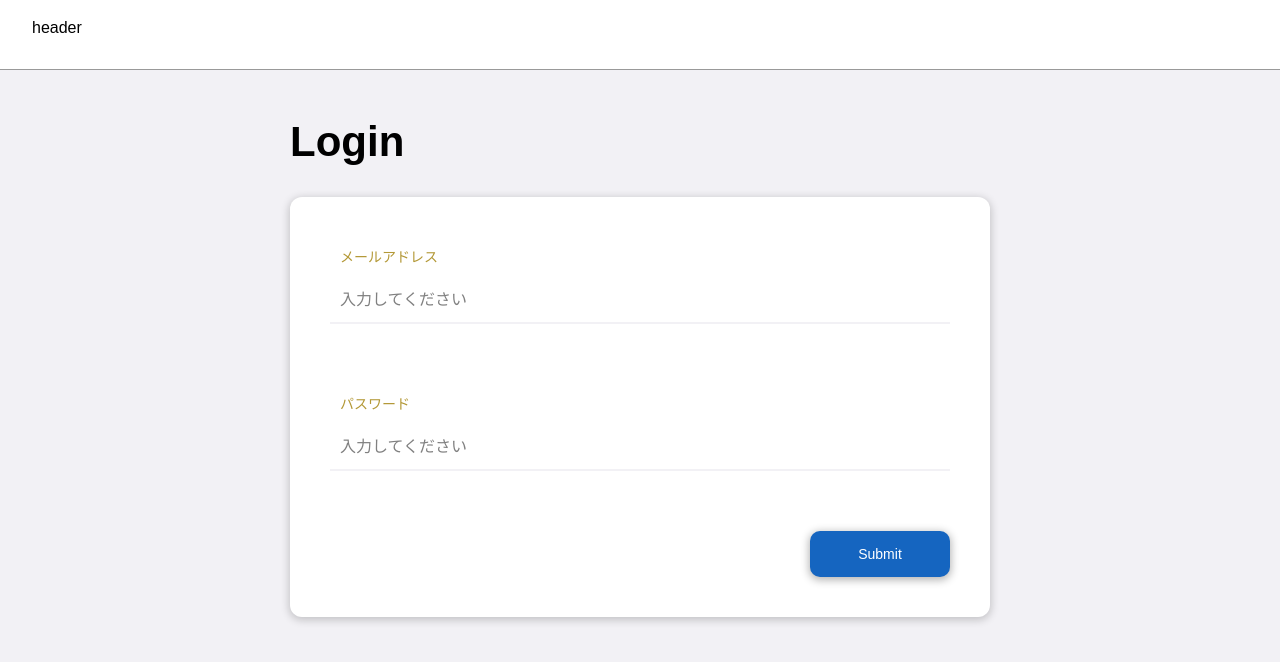
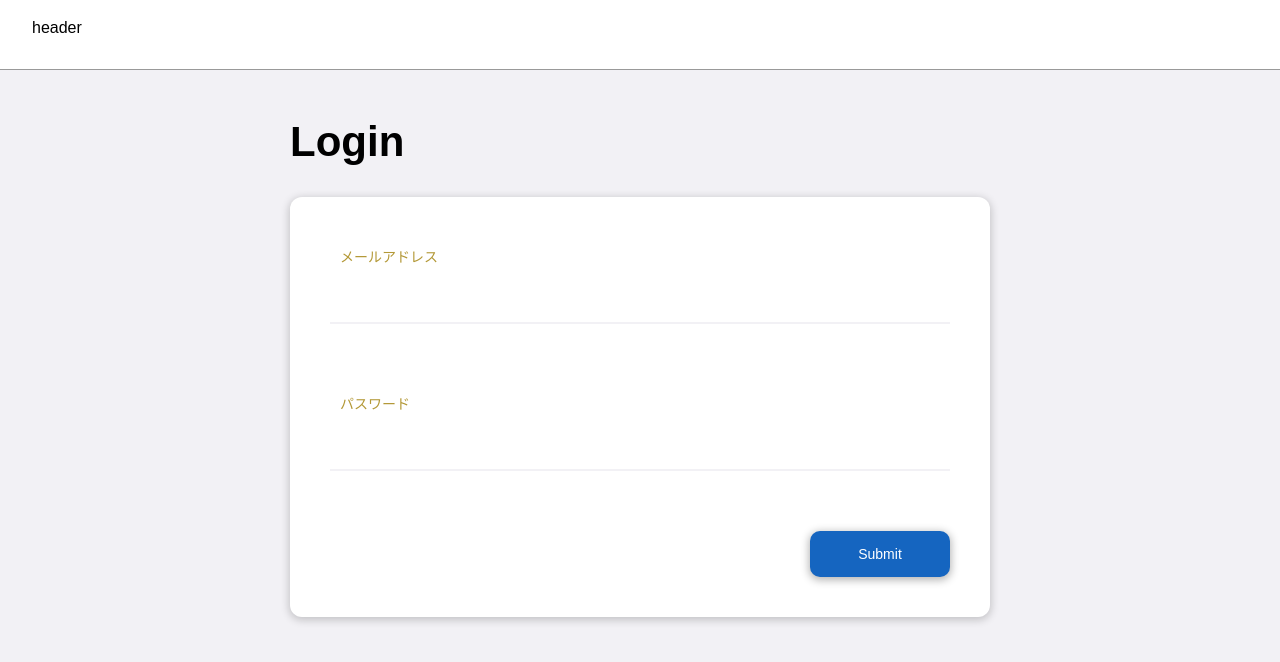
Before and after one commit to haisamarie/file-upload-page, a Next.js app: page /login in a window 1280 px wide. Shown: the top 662 px of the page. Built offline with nearby package versions, Linux system fonts and the light colour scheme.

Commit message:
react-hook-form

```diff
--- a/package.json
+++ b/package.json
@@ -22,6 +22,7 @@
     "next": "14.0.4",
     "react": "^18",
     "react-dom": "^18",
+    "react-hook-form": "^7.50.1",
     "react-modal": "^3.16.1",
     "sass": "^1.70.0"
   },
--- a/src/components/uis/Button/index.tsx
+++ b/src/components/uis/Button/index.tsx
@@ -6,11 +6,12 @@ type ButtonProps = {
   children: ReactNode
   isDisabled?: boolean
   onClick?: () => void
+  type: 'submit' | 'reset' | 'button'
 }
 
-export const Button = ({ children, onClick }: ButtonProps) => {
+export const Button = ({ children, onClick, type }: ButtonProps) => {
   return (
-    <button onClick={onClick} className={styles['button']}>
+    <button type={type} onClick={onClick} className={styles['button']}>
       {children}
     </button>
   )
--- a/src/components/uis/Inputs/BasicInput/index.tsx
+++ b/src/components/uis/Inputs/BasicInput/index.tsx
@@ -1,19 +1,33 @@
+import React, { Ref } from 'react'
+
 import styles from './styles.module.scss'
 
 type InputProps = {
-  type: string
-  name: string
-  placeholder: string
+  value: string
+  onChange: (value: string) => void
+  onBlur?: () => void
+  inputRef?: Ref<HTMLInputElement>
+  disabled?: boolean
+  type: 'email' | 'text' | 'password'
 }
 
-export const BasicInput = ({ type, name, placeholder, ...props }: InputProps) => {
+export const BasicInput = ({
+  value = '',
+  onChange,
+  onBlur,
+  inputRef,
+  disabled,
+  type,
+}: InputProps): JSX.Element => {
   return (
     <input
+      className={styles['input']}
+      ref={inputRef}
+      onChange={(e) => onChange(e.target.value)}
+      onBlur={onBlur}
+      value={value}
       type={type}
-      name={name}
-      className={styles['input']}
-      placeholder={placeholder}
-      {...props}
-    />
+      disabled={disabled}
+    ></input>
   )
 }
--- /dev/null
+++ b/src/components/uis/Inputs/InputControl/index.tsx
@@ -0,0 +1,30 @@
+import { Control, FieldPath, useController, FieldValues } from 'react-hook-form'
+
+import { BasicInput } from '../BasicInput'
+
+type InputControlProps<FORM_TYPE extends FieldValues> = {
+  name: FieldPath<FORM_TYPE>
+  control: Control<FORM_TYPE>
+  type: 'email' | 'text' | 'password'
+}
+
+export const InputControl = <FORM_TYPE extends FieldValues>({
+  name,
+  control,
+  type,
+}: InputControlProps<FORM_TYPE>): React.ReactElement => {
+  const { field } = useController({
+    name,
+    control,
+  })
+
+  return (
+    <BasicInput
+      inputRef={field.ref}
+      onChange={field.onChange}
+      onBlur={field.onBlur}
+      value={field.value as string}
+      type={type}
+    />
+  )
+}
--- a/src/components/uis/Inputs/InputTextWithLabel/index.tsx
+++ b/src/components/uis/Inputs/InputTextWithLabel/index.tsx
@@ -1,19 +1,31 @@
-import { BasicInput } from '@/components/uis/Inputs/BasicInput'
+import { Control, FieldValues, FieldPath } from 'react-hook-form'
+
+import { InputControl } from '@/components/uis/Inputs/InputControl'
 
 import styles from './styles.module.scss'
 
-type InputProps = {
-  type: string
-  name: string
-  placeholder: string
-  label: string
+type FormFieldProps<FORM_TYPE extends FieldValues> = {
+  label?: string
+  name: FieldPath<FORM_TYPE>
+  control: Control<FORM_TYPE>
+  error?: string
+  type: 'email' | 'text' | 'password'
 }
 
-export const InputTextWithLabel = ({ type, name, placeholder, label }: InputProps) => {
+export const InputTextWithLabel = <FORM_TYPE extends FieldValues>({
+  label,
+  name,
+  control,
+  error,
+  type,
+}: FormFieldProps<FORM_TYPE>): React.ReactElement => {
   return (
-    <label className={styles['label-wrap']}>
-      <span className={styles['label-text']}>{label}</span>
-      <BasicInput type={type} name={name} placeholder={placeholder} />
-    </label>
+    <div>
+      <label className={styles['label-wrap']}>
+        <span className={styles['label-text']}>{label}</span>
+        <InputControl name={name} control={control} type={type} />
+        {error && <span>{error}</span>}
+      </label>
+    </div>
   )
 }
--- a/src/components/uis/Inputs/InputTextWithLabel/styles.module.scss
+++ b/src/components/uis/Inputs/InputTextWithLabel/styles.module.scss
@@ -17,3 +17,17 @@
   padding: 10px;
   width: 100%;
 }
+
+.input {
+  border-bottom: 2px solid $gray-very-light;
+  padding: 10px;
+  width: 100%;
+
+  &::placeholder {
+    color: $gray;
+  }
+
+  &:focus {
+    border-bottom: 2px solid $blue-light;
+  }
+}
--- a/src/features/login/components/uis/LoginForm/index.tsx
+++ b/src/features/login/components/uis/LoginForm/index.tsx
@@ -1,26 +1,44 @@
+import { useForm } from 'react-hook-form'
+
 import { Button } from '@/components/uis/Button'
 import { InputTextWithLabel } from '@/components/uis/Inputs/InputTextWithLabel'
 
 import styles from './styles.module.scss'
 
+type LoginFormProps = {
+  email: string
+  password: string
+}
+
 export const LoginForm = () => {
+  const {
+    control,
+    handleSubmit,
+    formState: { errors },
+  } = useForm<LoginFormProps>()
+
+  const onSubmit = (data: LoginFormProps) => {
+    console.log(data)
+  }
   return (
-    <form action=''>
+    <form onSubmit={handleSubmit(onSubmit)}>
       <InputTextWithLabel
+        label='メールアドレス'
+        name='email'
+        control={control}
+        error={errors.email?.message}
         type='email'
-        name='email'
-        label='メールアドレス'
-        placeholder='入力してください'
       />
       <InputTextWithLabel
+        label='パスワード'
+        name='password'
+        control={control}
+        error={errors.password?.message}
         type='password'
-        name='password'
-        label='パスワード'
-        placeholder='入力してください'
       />
 
       <div className={styles['button-wrap']}>
-        <Button>Submit</Button>
+        <Button type='submit'>Submit</Button>
       </div>
     </form>
   )
--- a/src/pages/index.tsx
+++ b/src/pages/index.tsx
@@ -42,7 +42,9 @@ const Home = () => {
             <ProfileList items={items} />
           </Section>
           <div className={styles['button-wrap']}>
-            <Button onClick={openModal}>Edit</Button>
+            <Button type='submit' onClick={openModal}>
+              Edit
+            </Button>
           </div>
           <Modal
             isOpen={modalIsOpen}
```
Also changed, not shown: src/features/profile/components/uis/ProfileForm/index.tsx (+27 -8 lines), 1 other file (tests, documents, lock files or other folders).
